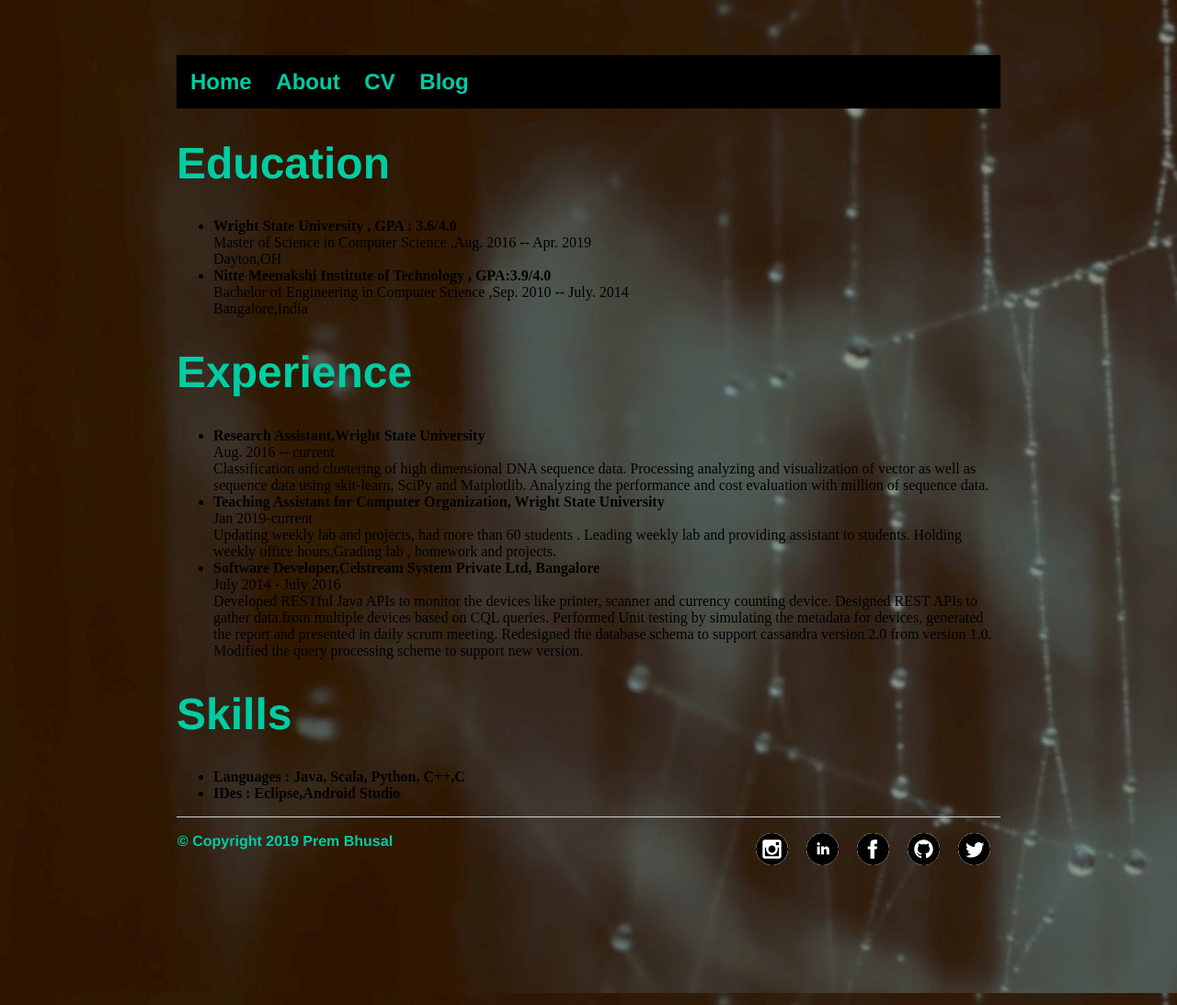
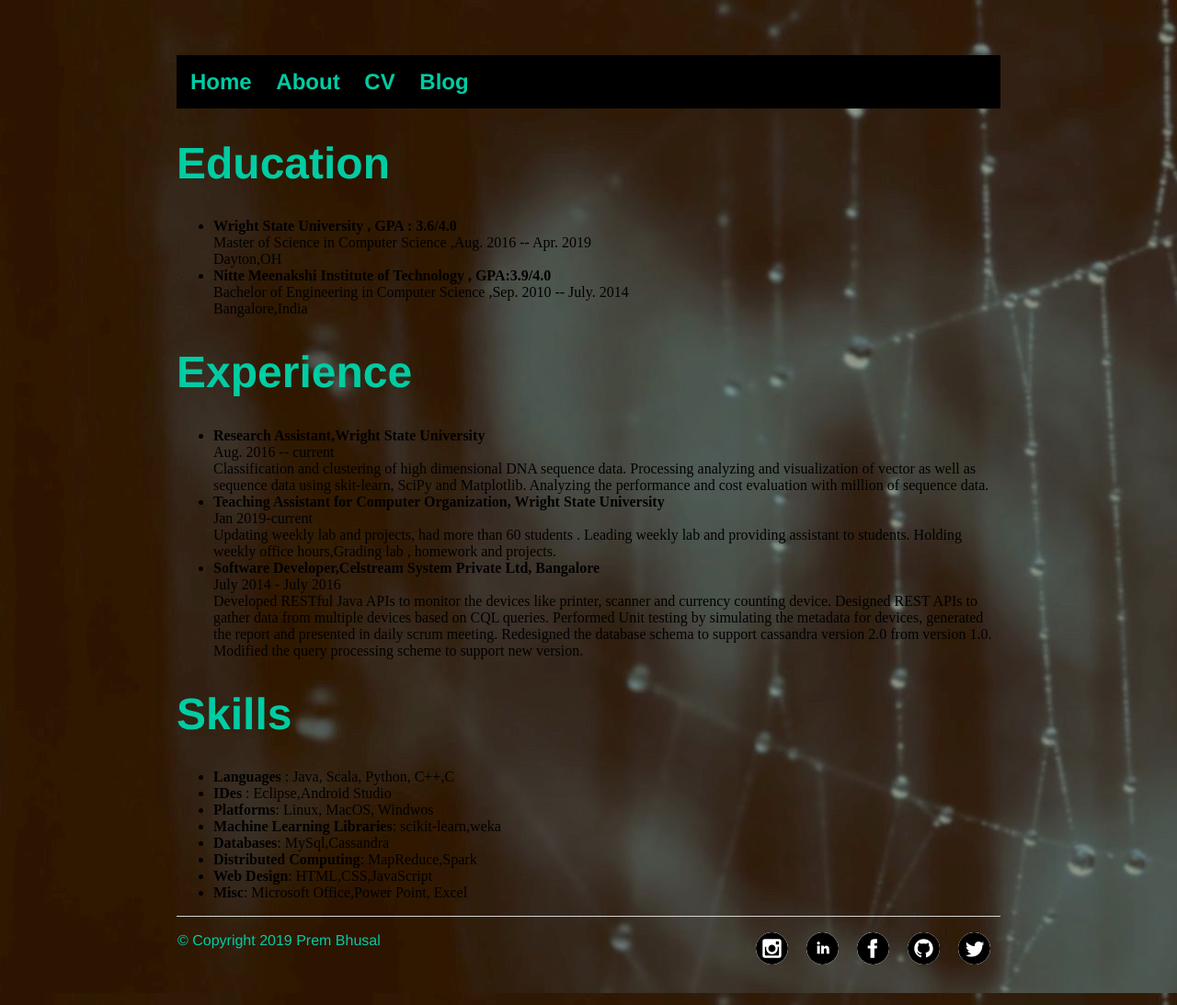
Before and after one commit to prembhusal/prembhusalWebsite, a Jekyll site: the page built from about/index.html, in a window 1280 px wide. Shown: the whole page at 92% size. Built offline with Jekyll 4.4.1, drawn with Linux system fonts in a browser that asks for light colours.

Commit message:
Update index.html

```diff
--- a/about/index.html
+++ b/about/index.html
@@ -39,8 +39,15 @@ title: prembhusal
 
   <h1>Skills</h1>
 	<ul>
-		<li><b>Languages<b> : Java, Scala, Python, C++,C </li>
-			<li><b>IDes<b> : Eclipse,Android Studio</li>
+		<li><b>Languages</b> : Java, Scala, Python, C++,C </li>
+			<li><b>IDes</b> : Eclipse,Android Studio</li>
+		<li><b>Platforms</b>: Linux, MacOS, Windwos </li>
+		<li><b>Machine Learning Libraries</b>: scikit-learn,weka </li>
+		<li><b>Databases</b>: MySql,Cassandra </li>
+		<li><b>Distributed Computing</b>: MapReduce,Spark </li>
+		<li><b>Web Design</b>: HTML,CSS,JavaScript </li>
+		<li><b>Misc</b>: Microsoft Office,Power Point, Excel </li>
+
 	</ul>
 
 	</div><!-- /.about -->
```
